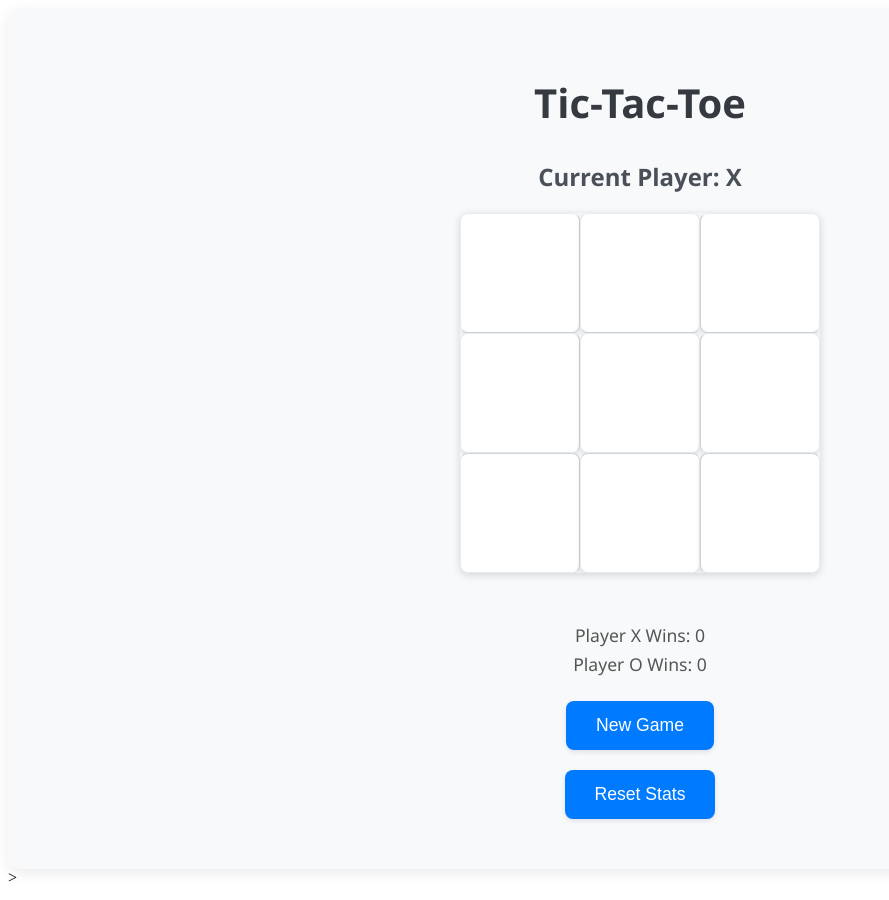
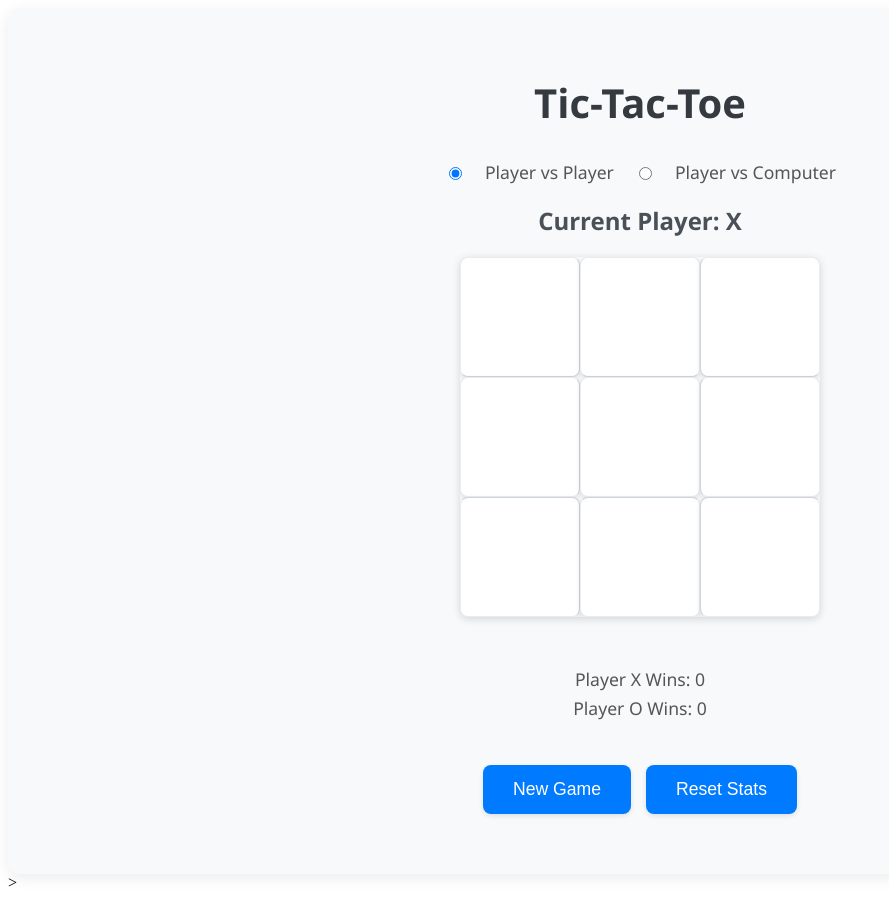
Before and after one commit to Koraleinav/AI_Tic-Tac-Toe, an Angular app in the folder frontend/game/: page / in a window 1280 px wide. Shown: the whole page, without its empty margins (0-889 px from the left). Built offline with nearby package versions, Linux system fonts and the light colour scheme; no server answers.

Commit message:
added a player vs computer mode

```diff
--- a/frontend/game/src/app/game-app/game-app.component.css
+++ b/frontend/game/src/app/game-app/game-app.component.css
@@ -112,7 +112,9 @@
 
 .buttons-container {
   display: flex;
-    margin: 10px;
+  gap: 15px;
+  margin-top: 30px;
+  margin-bottom: 20px;
 }
 
 button {
@@ -132,6 +134,18 @@
 }
 
 button:disabled {
-    background-color: #bfcad3;
+  background-color: #b5c3cf;
   cursor: not-allowed;
 }
+
+.mode-selection {
+  display: flex;
+  gap: 20px;
+  margin-bottom: 20px;
+  align-items: center;
+}
+
+.mode-selection label {
+  font-size: 1.1em;
+  color: #555;
+}
--- a/frontend/game/src/app/game-app/game-app.component.html
+++ b/frontend/game/src/app/game-app/game-app.component.html
@@ -1,5 +1,13 @@
 <div class="game-container">
     <h1>Tic-Tac-Toe</h1>
+
+    <div class="mode-selection">
+      <input type="radio" id="playerVsPlayer" name="gameMode" value="playerVsPlayer" (change)="setGameMode('playerVsPlayer')" [checked]="gameMode === 'playerVsPlayer'">
+      <label for="playerVsPlayer">Player vs Player</label>
+
+      <input type="radio" id="playerVsComputer" name="gameMode" value="playerVsComputer" (change)="setGameMode('playerVsComputer')">
+      <label for="playerVsComputer">Player vs Computer</label>
+    </div>
 
     <div class="status" *ngIf="!winner && !isDraw">
       Current Player: {{ currentPlayer }}
@@ -32,7 +40,9 @@
       <p *ngIf="winningStreakO > 0">Player O Winning Streak: {{ winningStreakO }}</p>
     </div>
 
-    <button class ="buttons-container" (click)="startNewGame()">New Game</button>
-    <button class ="buttons-container" (click)="resetStats()">Reset Stats</button>
+  <div class ="buttons-container">
+    <button (click)="startNewGame()">New Game</button>
+    <button (click)="resetStats()">Reset Stats</button>
+  </div>
 
   </div>
--- a/frontend/game/src/app/game-app/game-app.component.ts
+++ b/frontend/game/src/app/game-app/game-app.component.ts
@@ -16,13 +16,28 @@ export class GameAppComponent implements OnInit {
   isDraw: boolean = false;
   gameId: number | null = null;
   winningCombination: number[] | null = null;
+
   playerXWins: number = 0;
   playerOWins: number = 0;
   winningStreakX: number = 0;
   winningStreakO: number = 0;
   currentPlayerStreak: 'X' | 'O' | null = null;
 
+  gameMode: 'playerVsPlayer' | 'playerVsComputer' = 'playerVsPlayer'; // Default mode
+
   private gameService = inject(GameService);
+
+  // Declare the winning lines
+  private readonly lines = [
+    [0, 1, 2],
+    [3, 4, 5],
+    [6, 7, 8],
+    [0, 3, 6],
+    [1, 4, 7],
+    [2, 5, 8],
+    [0, 4, 8],
+    [2, 4, 6],
+  ];
 
   constructor(){}
 
@@ -30,14 +45,18 @@ export class GameAppComponent implements OnInit {
     this.startNewGame();
   }
 
+  setGameMode(mode: 'playerVsPlayer' | 'playerVsComputer'): void {
+    this.gameMode = mode;
+    this.startNewGame();
+  }
+
   startNewGame() : void{
     this.gameService.startNewGame().subscribe(response => {
     this.gameId = response.id;
     this.board = Array(9).fill(null);
-    this.currentPlayer = 'X';
+    this.currentPlayer = 'X'; // Player X always starts
     this.winner = null;
     this.isDraw = false;
-    this.winningCombination = null;
     this.resetStats();
     this.currentPlayerStreak = null;
     });
@@ -52,6 +71,7 @@ export class GameAppComponent implements OnInit {
   }
 
   makeMove(index: number): void {
+    // should prevent moves in invalid game states or on occupied cells, regardless of the game mode or current player
     if (!this.gameId || this.winner || this.isDraw || this.board[index]) {
       return;
     }
@@ -65,9 +85,18 @@ export class GameAppComponent implements OnInit {
       this.currentPlayer = response.current_player;
       this.winner = response.winner;
       this.isDraw = response.is_draw;
-      this.winningCombination = this.checkWinningCombination(this.board);
-      console.log("Winner:", this.winner, "Winning Combination:", this.winningCombination);
 
+      this.updateWinningStreak();
+
+      if (this.gameMode === 'playerVsComputer' && !this.winner && !this.isDraw && this.currentPlayer === 'O') {
+        setTimeout(() => {
+          this.computerMove();
+        }, 500);
+      }
+    });
+  }
+
+  updateWinningStreak(): void {
     if (this.winner === 'X') {
       this.playerXWins++;
       if (this.currentPlayerStreak === 'X') {
@@ -88,22 +117,80 @@ export class GameAppComponent implements OnInit {
       }
     } else if (this.isDraw) {
       this.resetStats();
+      this.currentPlayerStreak = null; // Also reset on a draw for consistency
     }
-    });
+  }
+
+  computerMove(): void {
+    if (!this.gameId || this.winner || this.isDraw || this.currentPlayer !== 'O') {
+      return;
+    }
+
+    let bestMove: number | null = null;
+
+    // 1. Check if computer can win
+    bestMove = this.findWinningMove('O');
+    if (bestMove !== null) {
+      this.makeMove(bestMove);
+      return;
+    }
+
+    // 2. Check if player can win and block
+    bestMove = this.findWinningMove('X');
+    if (bestMove !== null) {
+      this.makeMove(bestMove);
+      return;
+    }
+
+    // 3. Take the center if it's free
+    if (this.board[4] === null) {
+      this.makeMove(4);
+      return;
+    }
+
+    // 4. Take a corner if it's free
+    const corners = [0, 2, 6, 8];
+    for (const corner of corners) {
+      if (this.board[corner] === null) {
+      this.makeMove(corner);
+        return;
+      }
+    }
+
+    // 5. Take any other free cell
+    for (let i = 0; i < this.board.length; i++) {
+      if (this.board[i] === null) {
+      this.makeMove(i);
+        return;
+      }
+    }
+  }
+
+  findWinningMove(player: 'X' | 'O'): number | null {
+    for (let i = 0; i < this.board.length; i++) {
+      if (this.board[i] === null) {
+        const tempBoard = [...this.board];
+        tempBoard[i] = player;
+        if (this.checkWin(tempBoard, player)) {
+          return i;
+        }
+      }
+    }
+    return null;
+  }
+
+  checkWin(boardToCheck: (string | null)[], player: 'X' | 'O'): boolean {
+    for (const line of this.lines) {
+      const [a, b, c] = line;
+      if (boardToCheck[a] === player && boardToCheck[b] === player && boardToCheck[c] === player) {
+        return true;
+      }
+    }
+    return false;
   }
 
   checkWinningCombination(board: (string | null)[]): number[] | null {
-    const lines = [
-      [0, 1, 2],
-      [3, 4, 5],
-      [6, 7, 8],
-      [0, 3, 6],
-      [1, 4, 7],
-      [2, 5, 8],
-      [0, 4, 8],
-      [2, 4, 6],
-    ];
-    for (const line of lines) {
+    for (const line of this.lines) {
       const [a, b, c] = line;
       if (board[a] && board[a] === board[b] && board[a] === board[c]) {
         return line;
@@ -115,5 +202,4 @@ export class GameAppComponent implements OnInit {
     getCellClass(index: number): string {
       return this.board[index] === 'X' ? 'x' : this.board[index] === 'O' ? 'o' : '';
     }
-
 }
--- a/frontend/game/src/app/game.service.ts
+++ b/frontend/game/src/app/game.service.ts
@@ -2,9 +2,12 @@ import { Injectable } from '@angular/core';
 import { HttpClient } from '@angular/common/http';
 import { Observable } from 'rxjs';
 
-interface GameResponse {
+interface NewGameResponse {
   id: number;
-  board: (string | null);
+}
+
+interface MoveResponse {
+  board: (string | null)[];
   current_player: 'X' | 'O';
   winner: string | null;
   is_draw: boolean;
@@ -18,15 +21,11 @@ export class GameService {
 
   constructor(private http: HttpClient) { }
 
-  startNewGame(): Observable<GameResponse> {
-    return this.http.post<GameResponse>(`${this.apiUrl}/new/`, {});
+  startNewGame(): Observable<NewGameResponse> {
+    return this.http.post<NewGameResponse>(`${this.apiUrl}/new/`, {});
   }
 
-  makeMove(gameId: number, position: number): Observable<GameResponse> {
-    return this.http.put<GameResponse>(`${this.apiUrl}/${gameId}/move/`, { position });
-  }
-
-  getGameState(gameId: number): Observable<GameResponse> {
-    return this.http.get<GameResponse>(`${this.apiUrl}/${gameId}/`);
+  makeMove(gameId: number, moveIndex: number): Observable<MoveResponse> {
+    return this.http.put<MoveResponse>(`${this.apiUrl}/${gameId}/move/`, { position: moveIndex });
   }
 }
```
Lines whose indentation alone changed are shown as unchanged.
